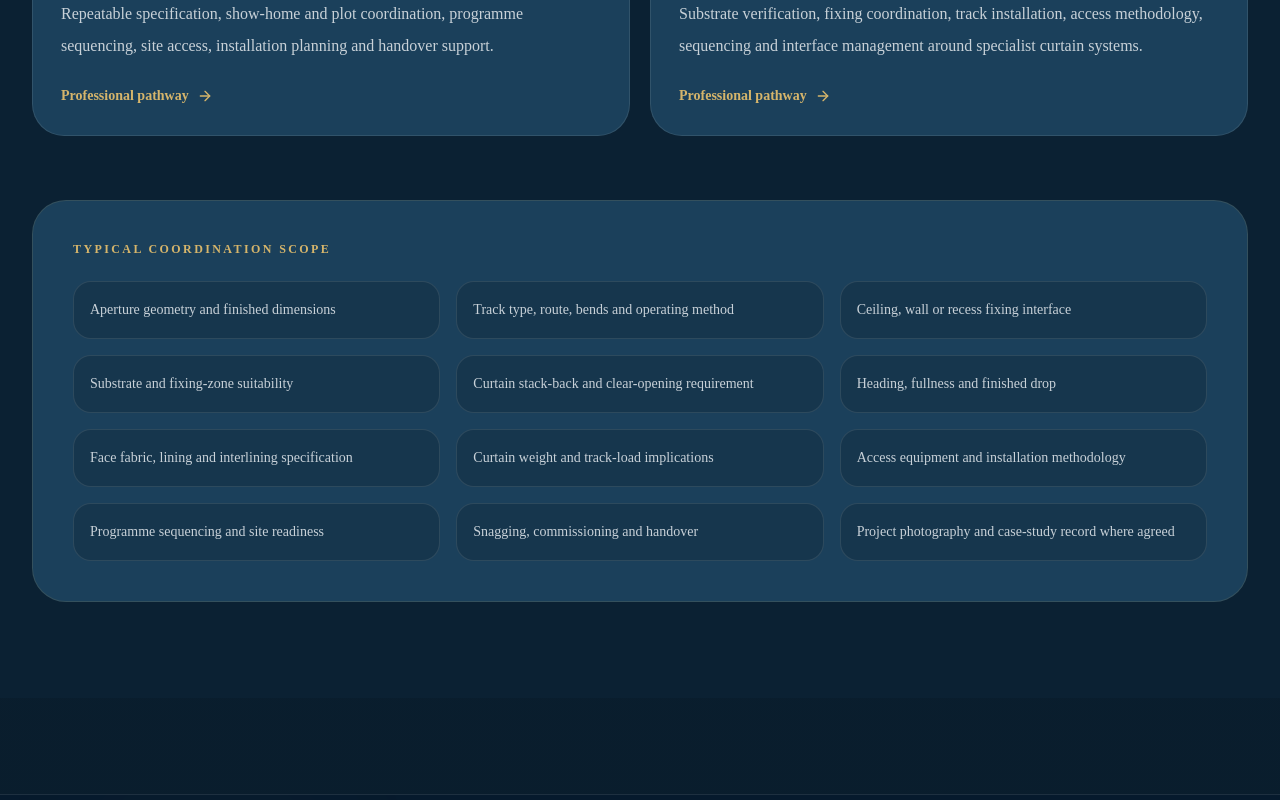
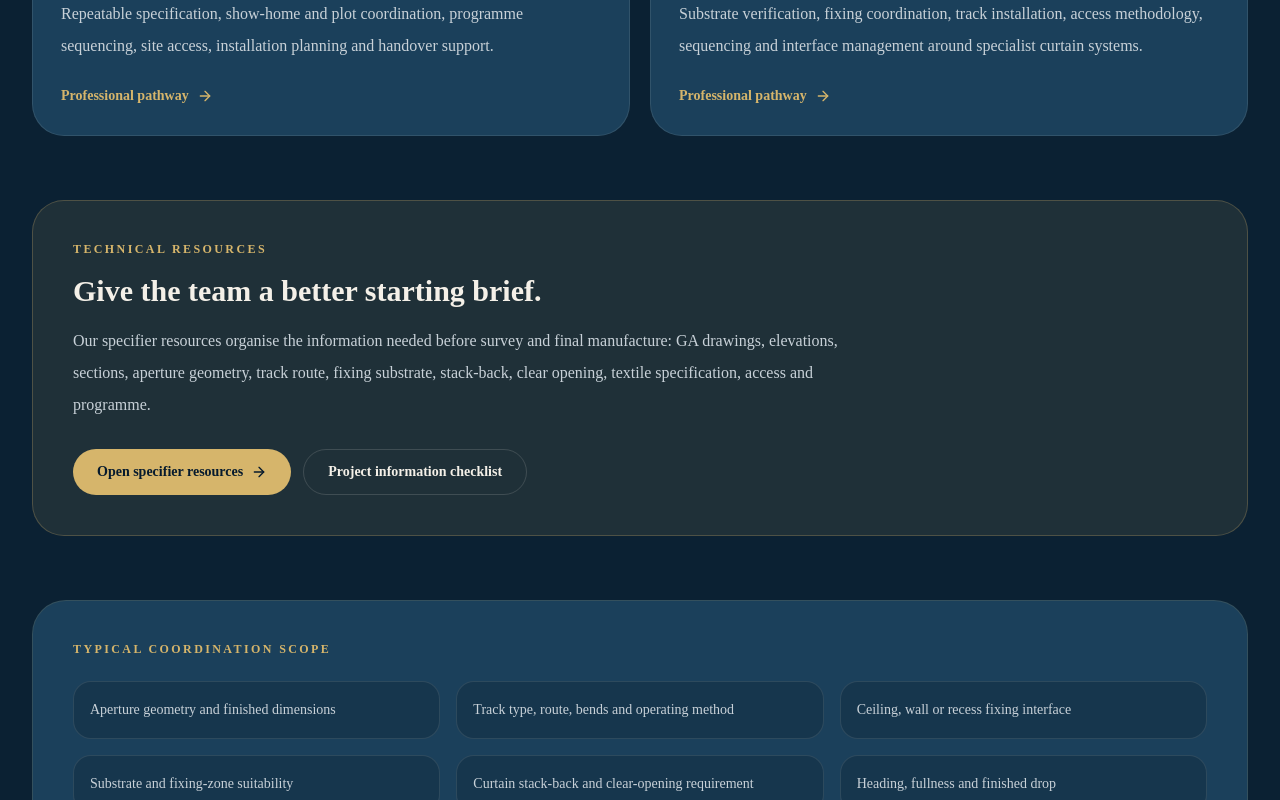
Before and after one commit to Nylon1/Apexcurtains, a Next.js app: page /professionals in a window 1280 px wide. Shown: the part 1120-1920 px from the top of the page. Built offline with nearby package versions, Linux system fonts and the light colour scheme.

Commit message:
Expose specifier resources from professional hub

```diff
--- a/app/professionals/page.tsx
+++ b/app/professionals/page.tsx
@@ -1,5 +1,5 @@
 import Link from "next/link";
-import { ArrowRight, Building2, DraftingCompass, Hammer, Palette } from "lucide-react";
+import { ArrowRight, Building2, DraftingCompass, FileText, Hammer, Palette } from "lucide-react";
 
 export const metadata = {
   title: "Architectural Curtain Specialists for Designers, Architects & Developers | Apex Curtains",
@@ -49,6 +49,7 @@ export default function ProfessionalsPage() {
           </p>
           <div className="mt-8 flex flex-wrap gap-3">
             <Link href="/professionals/project-review" className="inline-flex items-center gap-2 rounded-full bg-[#d6b56b] px-6 py-3 text-sm font-semibold text-apex-navy-950">Discuss a project <ArrowRight className="h-4 w-4" /></Link>
+            <Link href="/professionals/specifier-resources" className="inline-flex items-center gap-2 rounded-full border border-white/15 px-6 py-3 text-sm font-semibold"><FileText className="h-4 w-4" />Specifier resources</Link>
             <Link href="/commercial-curtain-track-installation" className="rounded-full border border-white/15 px-6 py-3 text-sm font-semibold">Commercial installation</Link>
           </div>
         </div>
@@ -64,6 +65,20 @@ export default function ProfessionalsPage() {
               <span className="mt-6 inline-flex items-center gap-2 text-sm font-semibold text-[#d6b56b]">Professional pathway <ArrowRight className="h-4 w-4" /></span>
             </Link>
           ))}
+        </div>
+      </section>
+
+      <section className="px-4 pb-16 sm:px-6 lg:px-8">
+        <div className="mx-auto max-w-7xl rounded-[32px] border border-[#d6b56b]/25 bg-[#d6b56b]/10 p-8 sm:p-10">
+          <p className="text-xs font-semibold uppercase tracking-[0.2em] text-[#d6b56b]">Technical resources</p>
+          <h2 className="mt-4 text-3xl font-semibold">Give the team a better starting brief.</h2>
+          <p className="mt-4 max-w-3xl leading-8 text-[#C8D1D8]">
+            Our specifier resources organise the information needed before survey and final manufacture: GA drawings, elevations, sections, aperture geometry, track route, fixing substrate, stack-back, clear opening, textile specification, access and programme.
+          </p>
+          <div className="mt-7 flex flex-wrap gap-3">
+            <Link href="/professionals/specifier-resources" className="inline-flex items-center gap-2 rounded-full bg-[#d6b56b] px-6 py-3 text-sm font-semibold text-apex-navy-950">Open specifier resources <ArrowRight className="h-4 w-4" /></Link>
+            <Link href="/professionals/specifier-resources/project-information-checklist" className="rounded-full border border-white/15 px-6 py-3 text-sm font-semibold">Project information checklist</Link>
+          </div>
         </div>
       </section>
 
```
